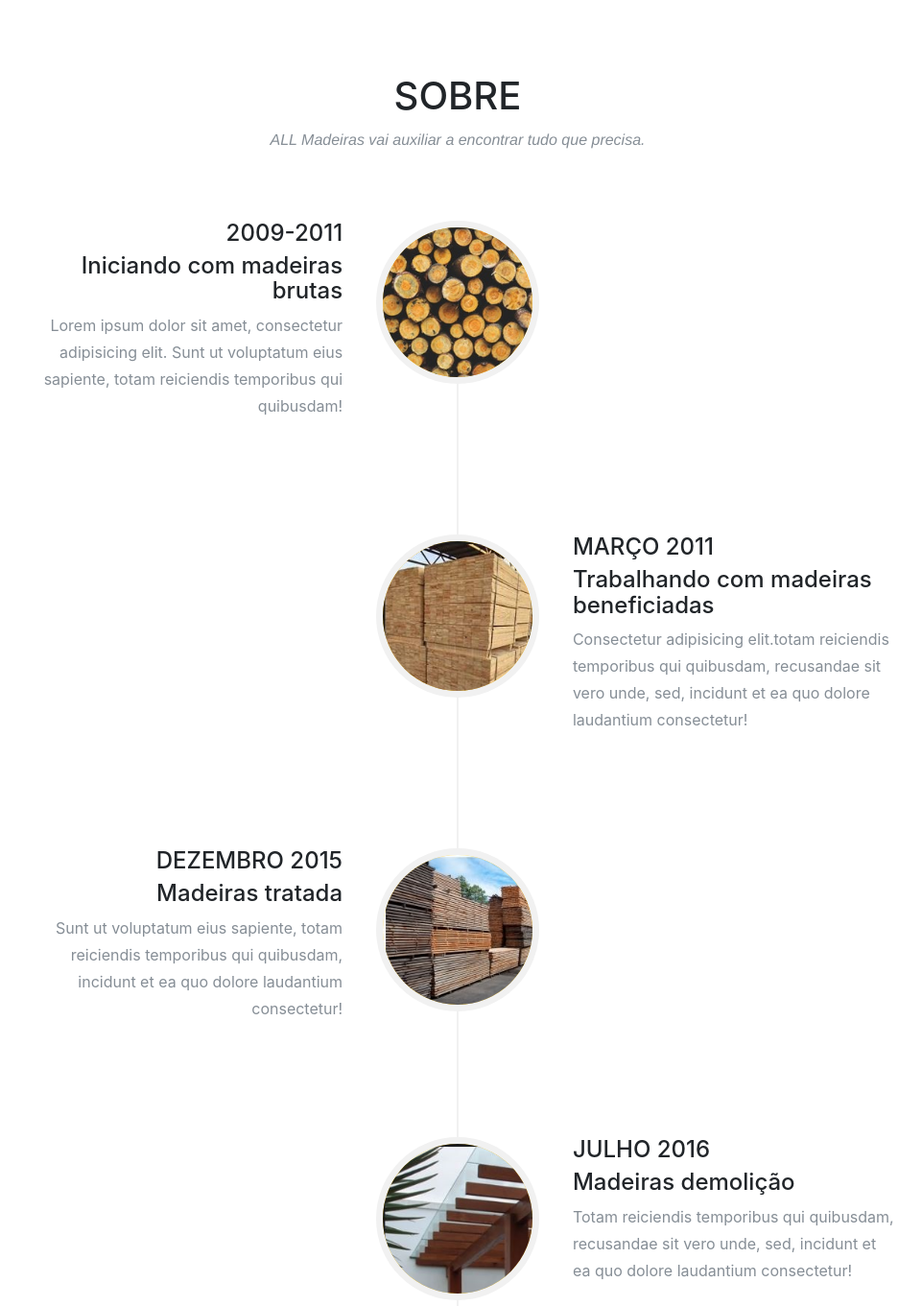
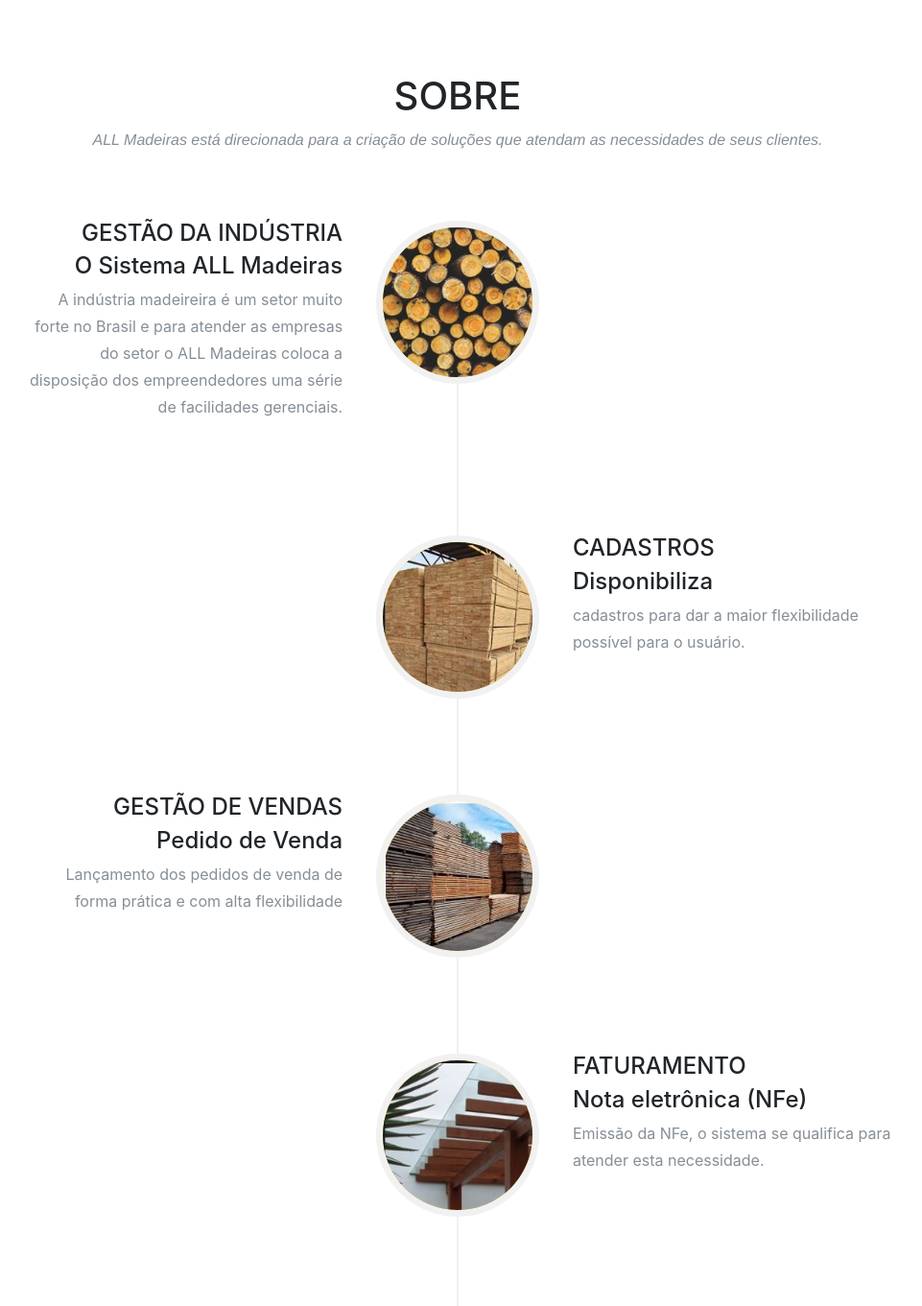
Before and after one commit to lisandroValentim/testLandPage, a website with bundled scripts: page index.html in a window 1280 px wide. Shown: the part 800-2161 px from the top of the page at 96% size, without its empty margins (163-1124 px from the left). Built offline with nearby package versions, Linux system fonts and the light colour scheme; a web font is replaced by a local one.

Commit message:
Ajustes das descrições

```diff
--- a/index.html
+++ b/index.html
@@ -67,7 +67,7 @@
         <div class="row">
           <div class="col-lg-12 text-center">
             <h2 class="section-heading">Sobre</h2>
-            <h3 class="section-subheading text-muted">ALL Madeiras vai auxiliar a encontrar tudo que precisa.</h3>
+            <h3 class="section-subheading text-muted">ALL Madeiras está direcionada para a criação de soluções que atendam as necessidades de seus clientes.</h3>
           </div>
         </div>
         <div class="row">
@@ -79,11 +79,12 @@
                 </div>
                 <div class="timeline-panel">
                   <div class="timeline-heading">
-                    <h4>2009-2011</h4>
-                    <h4 class="subheading">Iniciando com madeiras brutas</h4>
+                    <h4>Gestão da indústria</h4>
+                    <h4 class="subheading">O Sistema ALL Madeiras</h4>
                   </div>
                   <div class="timeline-body">
-                    <p class="text-muted">Lorem ipsum dolor sit amet, consectetur adipisicing elit. Sunt ut voluptatum eius sapiente, totam reiciendis temporibus qui quibusdam!</p>
+                    <p class="text-muted">A indústria madeireira é um setor muito forte no Brasil e para atender as empresas do setor o ALL Madeiras coloca a disposição dos empreendedores uma
+                                         série de facilidades gerenciais.</p>
                   </div>
                 </div>
               </li>
@@ -93,11 +94,11 @@
                 </div>
                 <div class="timeline-panel">
                   <div class="timeline-heading">
-                    <h4>Março 2011</h4>
-                    <h4 class="subheading">Trabalhando com madeiras beneficiadas</h4>
+                    <h4>Cadastros</h4>
+                    <h4 class="subheading">Disponibiliza</h4>
                   </div>
                   <div class="timeline-body">
-                    <p class="text-muted">Consectetur adipisicing elit.totam reiciendis temporibus qui quibusdam, recusandae sit vero unde, sed, incidunt et ea quo dolore laudantium consectetur!</p>
+                    <p class="text-muted">cadastros para dar a maior flexibilidade possível para o usuário.</p>
                   </div>
                 </div>
               </li>
@@ -107,11 +108,11 @@
                 </div>
                 <div class="timeline-panel">
                   <div class="timeline-heading">
-                    <h4>Dezembro 2015</h4>
-                    <h4 class="subheading">Madeiras tratada</h4>
+                    <h4>Gestão de Vendas</h4>
+                    <h4 class="subheading">Pedido de Venda</h4>
                   </div>
                   <div class="timeline-body">
-                    <p class="text-muted">Sunt ut voluptatum eius sapiente, totam reiciendis temporibus qui quibusdam, incidunt et ea quo dolore laudantium consectetur!</p>
+                    <p class="text-muted">Lançamento dos pedidos de venda de forma prática e com alta flexibilidade </p>
                   </div>
                 </div>
               </li>
@@ -121,11 +122,11 @@
                 </div>
                 <div class="timeline-panel">
                   <div class="timeline-heading">
-                    <h4>Julho 2016</h4>
-                    <h4 class="subheading">Madeiras demolição</h4>
+                    <h4>Faturamento</h4>
+                    <h4 class="subheading">Nota eletrônica (NFe)</h4>
                   </div>
                   <div class="timeline-body">
-                    <p class="text-muted">Totam reiciendis temporibus qui quibusdam, recusandae sit vero unde, sed, incidunt et ea quo dolore laudantium consectetur!</p>
+                    <p class="text-muted">Emissão da NFe, o sistema se qualifica para atender esta necessidade.</p>
                   </div>
                 </div>
               </li>
```
Also changed, not shown: js/contact_me.js (+0 -42 lines), js/contatos_page.js (deleted, +0 -39 lines).
